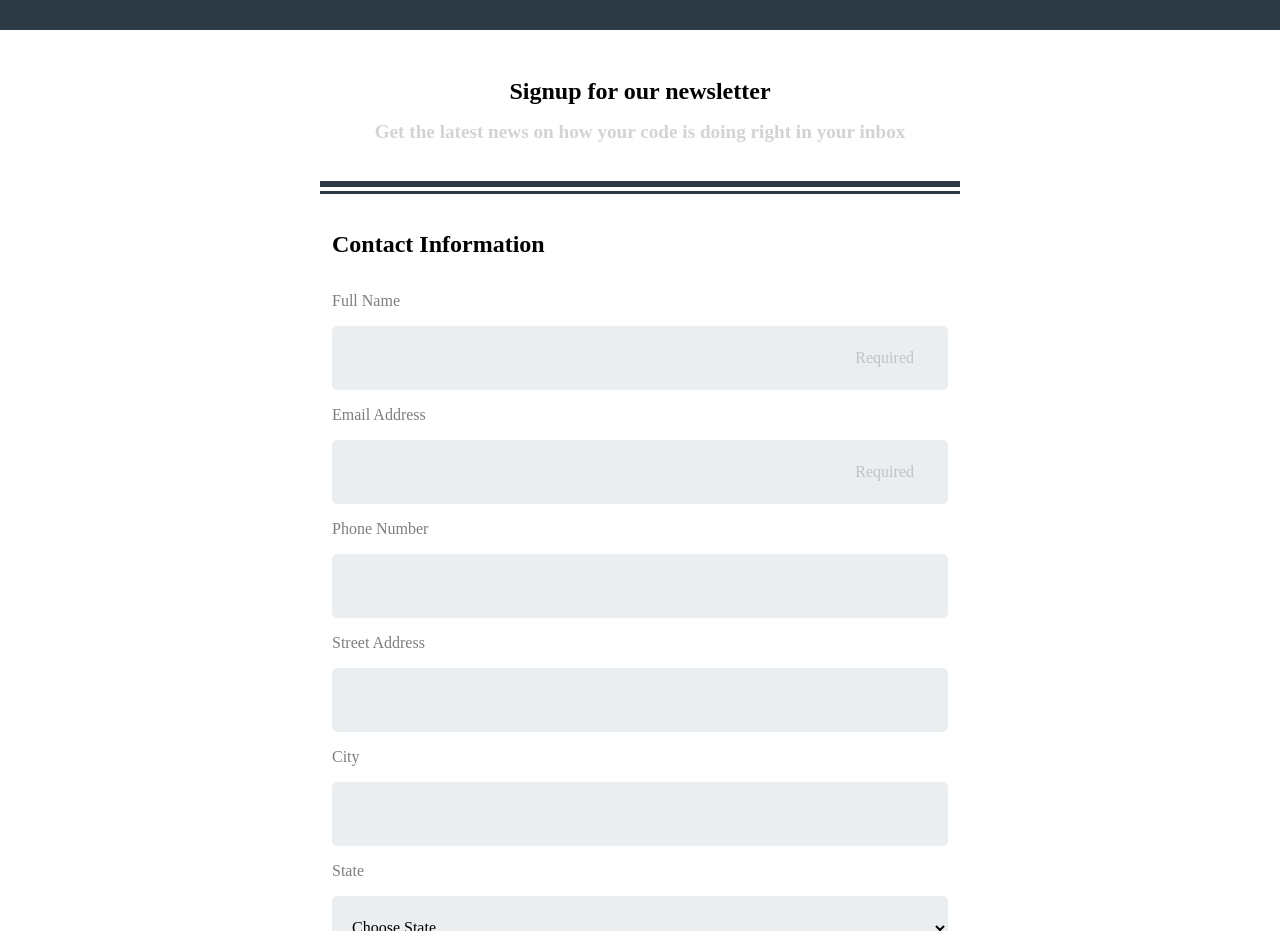
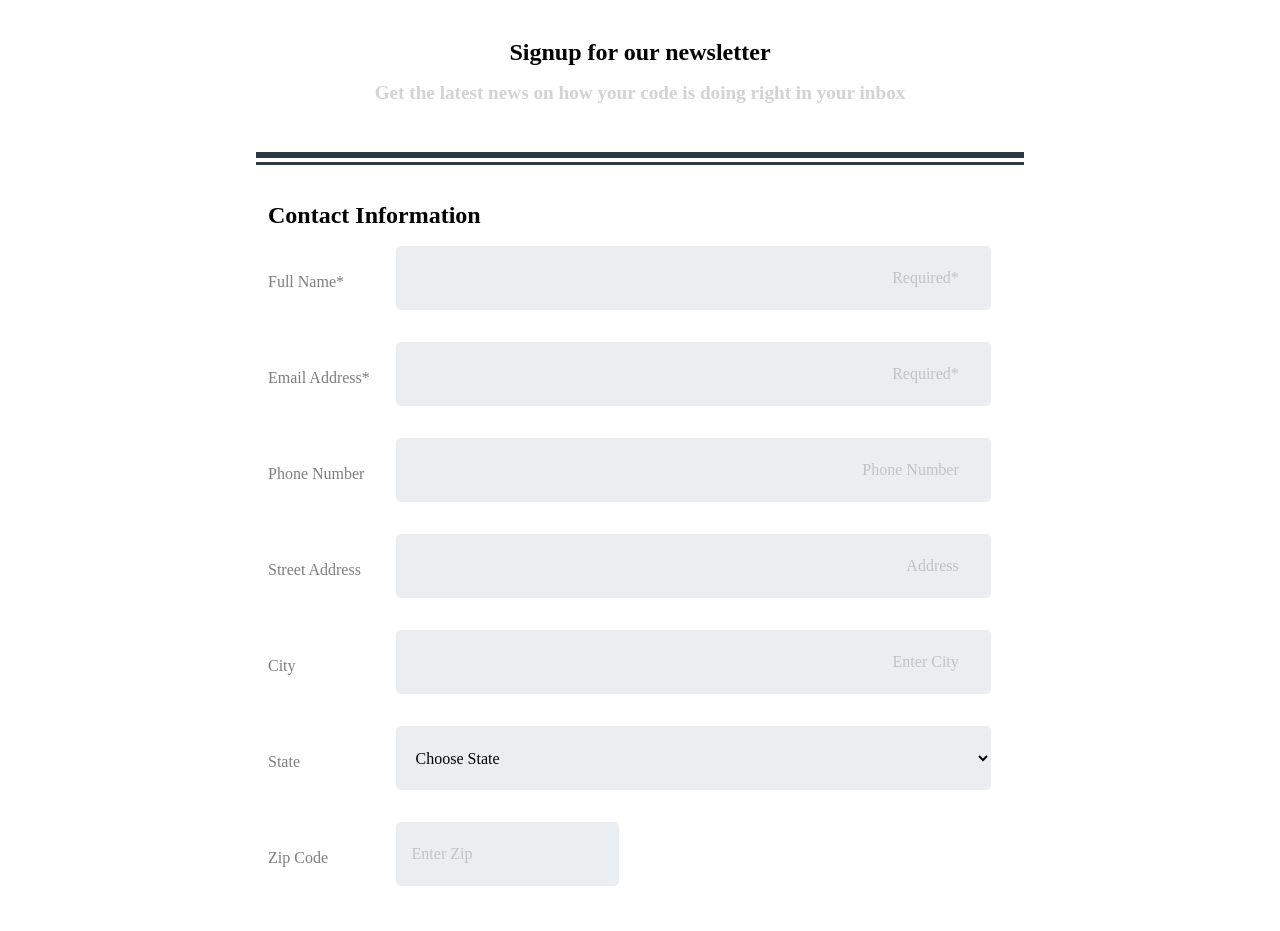
Before and after one commit to anthonyphan1234/techdegree-project-3, a plain HTML site: page index.html in a window 1280 px wide. Shown: the part 119-1050 px from the top of the page. Drawn offline with Linux system fonts and the light colour scheme.

Commit message:
final edit

```diff
--- a/css/styles.css
+++ b/css/styles.css
@@ -5,32 +5,17 @@ Elements
     box-sizing: border-box;
     font-family: 'Merriweather', serif;
 }
-/*
-header h1 {
-    text-transform: uppercase;
-    display: flex;
-    align-items: center;
-    justify-content: center;
-    flex-direction: column;
-    background-color: #2d3945;
-    margin: auto;
-    padding: 1em;
-    line-height: 2em;
-    color: white;
-    text-align: center;
-    font-size: 1.5rem;
-} */
 
 header h1 {
     text-transform: uppercase;
     text-align: center;
     background-color: #2d3945;
     color: white;
-    padding: 1em;
+    padding: 1em .1em;
     line-height: 2em;
-    font-size: 2rem;
+    font-size: 1.5rem;
+    margin: 0 auto;
 }
-
 
 legend {
     font-size: x-large;
@@ -65,10 +50,18 @@ p {
 /* =================================
 CSS Selectors
 ==================================== */
+:required:focus {
+    outline: 2px solid red;
+    transition: 1s;
+}
+
+#zip::placeholder {
+    text-align: left;
+}
 
 ::placeholder {
     text-align: right;
-    padding-right: 2em;
+    padding-right: 1em;
     color: rgb(194, 194, 194);
 }
 
@@ -94,27 +87,27 @@ select {
 /* =================================
 Class Selectors
 ==================================== */
-.border
-{
+.border {
     border-top: 6px solid #2d3945;
-    position:relative;
+    position: relative;
     justify-content: center;
     margin: 0 auto;
     width: 90vw;
+    max-width: 768px;
 }
 
-.border:after
-{
-    content:"";
-    display:block;
-    position:absolute;
-    z-index:-1;
-    top:4px;
-    left:0px;
-    right:0px;
-    bottom:4px;
-    border-top:3px solid #2d3945;
+.border:after {
+    content: "";
+    display: block;
+    position: absolute;
+    z-index: -1;
+    top: 4px;
+    left: 0px;
+    right: 0px;
+    bottom: 4px;
+    border-top: 3px solid #2d3945;
 }
+
 /* =================================
 ID Selectors
 ==================================== */
@@ -127,7 +120,8 @@ ID Selectors
     padding: .5em 0;
 }
 
-#contact input, select {
+#contact input,
+select {
     height: 4em;
     padding-left: 1em;
 }
@@ -139,7 +133,7 @@ ID Selectors
 }
 
 #contact:after {
-    content:"";
+    content: "";
     display: block;
     border-bottom: 3px solid #2d3945;
     padding-top: 1em;
@@ -150,6 +144,8 @@ ID Selectors
 #copyright {
     margin-top: 2em;
     margin-bottom: 10em;
+    color: rgb(175, 175, 175);
+    font-style: italic;
 }
 
 #newsletter_format {
@@ -177,7 +173,7 @@ ID Selectors
 #sign-up-button {
     width: 100%;
     padding: 1em;
-    background-color: rgb(57, 202, 188);
+    background-color: rgb(241, 167, 6);
     border: none;
     border-radius: 5px;
     margin-top: 1.5em;
@@ -186,7 +182,7 @@ ID Selectors
 }
 
 #topic {
-    height: 8em;
+    height: 7em;
     margin-top: 1em;
 }
 
@@ -202,14 +198,48 @@ ID Selectors
     width: 50%;
     display: block;
 }
+
 /* =================================
   Media Queries
 ==================================== */
 
 @media (min-width: 769px) {
-.border {
-   width: 50vw;
-   margin: 0 auto;
+
+
+    header h1 {
+        margin-bottom: 1.5em;
     }
 
+    form h2 {
+        margin-bottom: 2.5em;
     }
+
+    .row {
+        display: flex;
+        align-items: center;
+        justify-content: flex-start;
+    }
+
+    .input-field {
+        margin-left: 1em;
+        padding: 1em;
+        margin-bottom: .5em;
+    }
+
+    #contact input,
+    #contact select {
+        width: 80%;
+        margin-bottom: 2em;
+        display: inline-block;
+    }
+
+    #contact label {
+        display: inline-block;
+        width: 15%;
+        margin-bottom: 2.5em;
+    }
+
+    #contact #zip {
+        width: 30%;
+    }
+}
--- a/index.html
+++ b/index.html
@@ -23,24 +23,31 @@
         <div class="border">
             <fieldset id="contact">
                 <legend>Contact Information</legend>
-
-                <label for="name">Full Name</label>
-                <input type="text" id="name" name="user-name" placeholder="Required" required>
-
-                <label for="mail">Email Address</label>
-                <input type="email" id="mail" name="user-email" placeholder="Required" required>
-
+                <div class="row">
+                    <label for="name">Full Name*</label>
+                    <input type="text" id="name" name="user-name" class="input-field" placeholder="Required*" required>
+                </div>
+                <div class="row">
+                    <label for="mail">Email Address*</label>
+                    <input type="email" id="mail" name="user-email" class="input-field" placeholder="Required*"
+                        required>
+                </div>
+                <div class="row">
                     <label for="phone">Phone Number</label>
-                <input type="tel" id="phone" name="user-phone-number">
-
+                    <input type="tel" id="phone" name="user-phone-number" class="input-field"
+                        placeholder="Phone Number">
+                </div>
+                <div class="row">
                     <label for="address">Street Address</label>
-                <input type="text" id="address" name="user-address">
-
+                    <input type="text" id="address" name="user-address" class="input-field" placeholder="Address">
+                </div>
+                <div class="row">
                     <label for="city">City</label>
-                <input type="text" id="city" name="user-city">
-
+                    <input type="text" id="city" name="user-city" class="input-field" placeholder="Enter City">
+                </div>
+                <div class="row">
                     <label for="state">State</label>
-                <select name="state" id="state" placeholder]="Choose State">
+                    <select name="state" id="state" class="input-field">
                         <option value="" disabled selected>Choose State</option>
                         <option value="AL">Alabama</option>
                         <option value="AK">Alaska</option>
@@ -94,9 +101,12 @@
                         <option value="WI">Wisconsin</option>
                         <option value="WY">Wyoming</option>
                     </select>
-
+                </div>
+                <div class="row">
                     <label for="zip">Zip Code</label>
-                <input type="text" id="zip" name="user-zip-code" maxlength="5">
+                    <input type="text" id="zip" name="user-zip-code" class="input-field" maxlength="5"
+                        placeholder="Enter Zip">
+                </div>
             </fieldset>
             <fieldset id="second-fieldset">
                 <legend id="newsletter_legend">Newsletter</legend>
```
Lines whose indentation alone changed are shown as unchanged.
